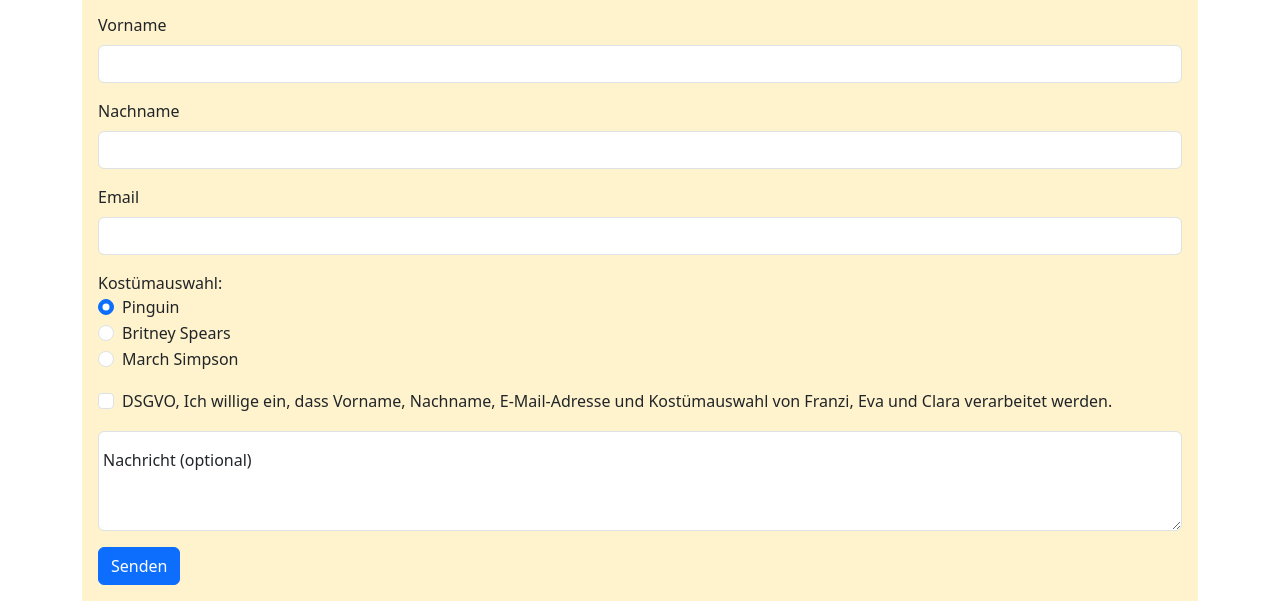
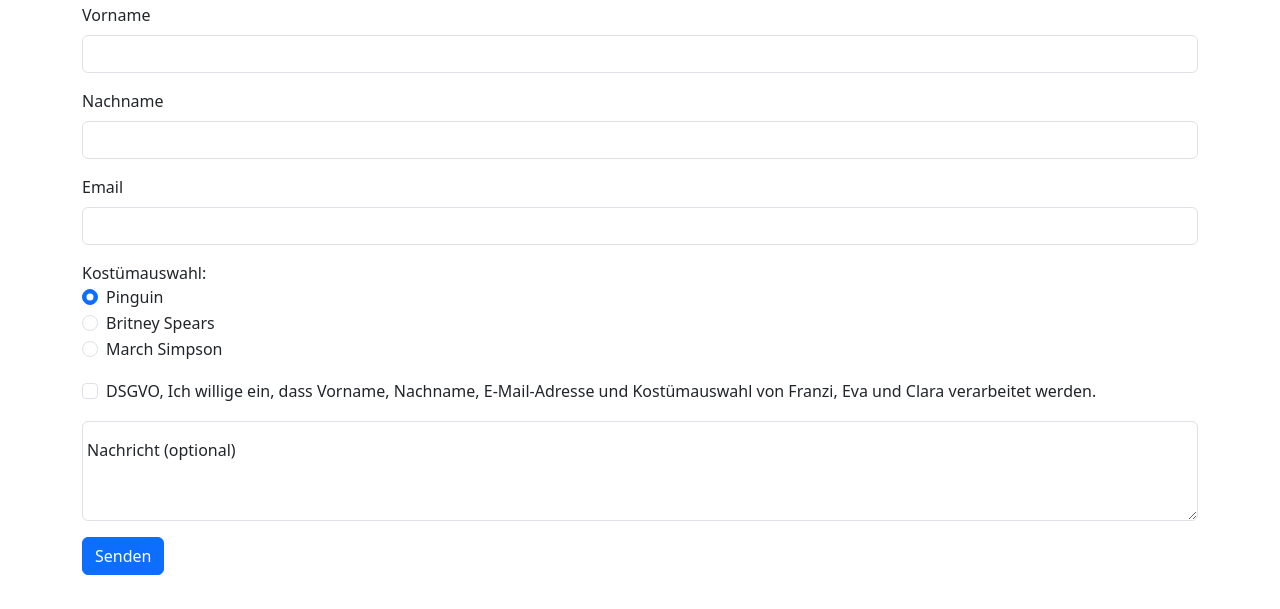
Before and after one commit to Aentoni/aentoni.github.io, a plain HTML site: page index.html in a window 1280 px wide. Shown: the part 324-933 px from the top of the page. After the commit the page ends 899 px from the top, so only its background shows below. Drawn offline with nearby package versions, Linux system fonts and the light colour scheme.

Commit message:
hintergrundfarbe entfernt

```diff
--- a/index.html
+++ b/index.html
@@ -9,7 +9,7 @@
 </head>
 <body>
 <div class="container">
-    <div class="p-3 mb-2 bg-warning-subtle text-emphasis-warning">
+
         <div class="row">
             <div class="col-12">
                 <img src="https://picsum.photos/1000/200" class="img-fluid w-100" alt="random picture">
@@ -83,7 +83,7 @@
         <script src="https://cdn.jsdelivr.net/npm/bootstrap@5.3.0-alpha1/dist/js/bootstrap.bundle.min.js"
                 integrity="sha384-w76AqPfDkMBDXo30jS1Sgez6pr3x5MlQ1ZAGC+nuZB+EYdgRZgiwxhTBTkF7CXvN"
                 crossorigin="anonymous"></script>
-    </div>
+
 </div>
 </body>
 </html>
```
